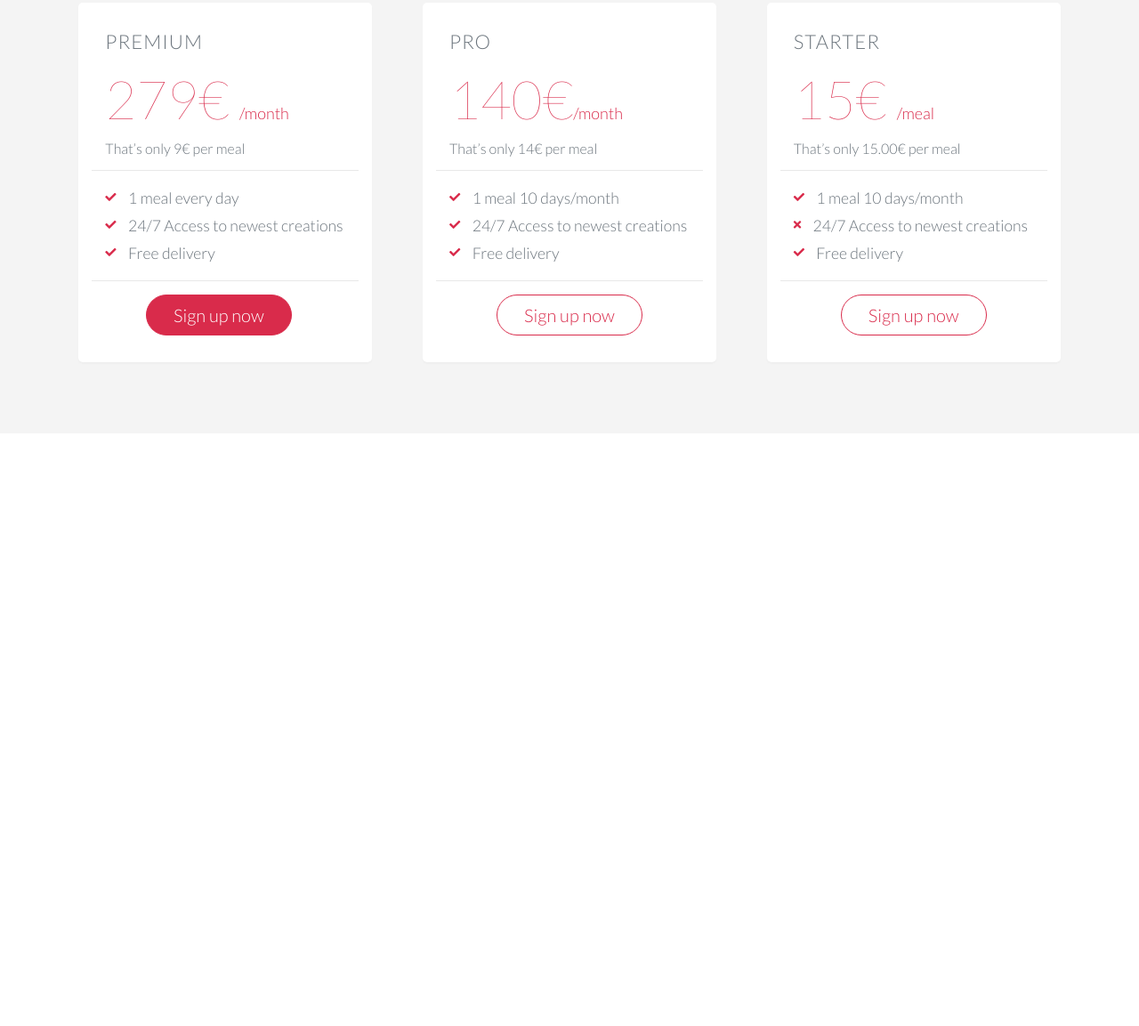
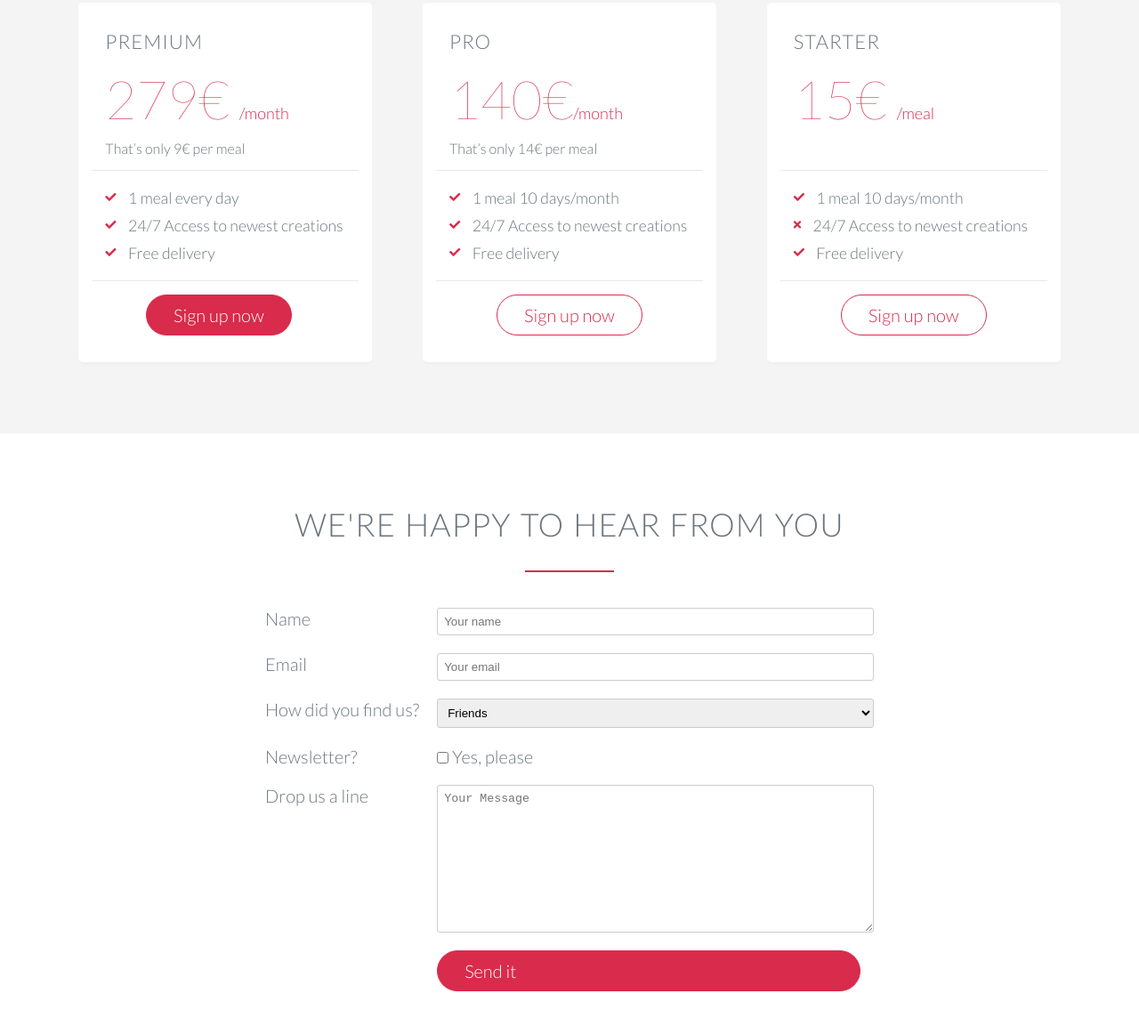
Before and after one commit to MrBeamer/shoku-landingpage, a website built with Parcel: page index.html in a window 1280 px wide. Shown: the part 3996-5149 px from the top of the page at 89% size. Before the commit the page ends 4483 px from the top, so only its background shows below. Built offline with nearby package versions, Linux system fonts and the light colour scheme.

Commit message:
added form

```diff
--- a/index.html
+++ b/index.html
@@ -428,9 +428,7 @@
                 <h3>Starter</h3>
 
                 <p class="subscription-price">15€ <span>/meal</span></p>
-                <p class="subscription-price-meal">
-                  That’s only 15.00€ per meal
-                </p>
+                <p class="subscription-price-meal">&nbsp;</p>
               </div>
               <div class="subscription-card__features">
                 <ul>
@@ -456,6 +454,59 @@
           </div>
         </div>
       </section>
+      <section class="section-form">
+        <div class="center-row">
+          <h2>We're happy to hear from you</h2>
+        </div>
+        <div class="center-row">
+          <form class="contact-form" action="">
+            <div class="center-row form-box">
+              <label for="name">Name</label>
+              <input
+                id="email"
+                name="name"
+                type="text"
+                placeholder="Your name"
+              />
+
+              <label for="email">Email</label>
+              <input
+                id="email"
+                name="email"
+                type="email"
+                placeholder="Your email"
+              />
+
+              <label for="find-us">How did you find us?</label>
+              <select name="find-us" id="">
+                <option value="">Friends</option>
+                <option value="">Search Engine</option>
+                <option value="">Advertisement</option>
+                <option value="">Other</option>
+              </select>
+
+              <label for="newsletter">Newsletter?</label>
+
+              <legend>
+                <input type="checkbox" id="newsletter" name="newsletter" /> Yes,
+                please
+              </legend>
+
+              <label for="message">Drop us a line</label>
+              <textarea
+                name="message"
+                id="mesage"
+                cols="30"
+                rows="10"
+                placeholder="Your Message"
+              ></textarea>
+
+              <a class="btn btn-full" href="">Send it</a>
+            </div>
+          </form>
+        </div>
+      </section>
+      <footer></footer>
     </div>
 
     <!-- Option 1: Bootstrap Bundle with Popper -->
@@ -466,3 +517,10 @@
         ></script> -->
   </body>
 </html>
+
+<!-- Fields to include:
+Name
+Email
+How did you find us?
+Newsletter
+Drop us a line -->
--- a/src/scss/style.scss
+++ b/src/scss/style.scss
@@ -493,3 +493,56 @@ blockquote:before {
   vertical-align: middle;
   margin-top: -5px;
 }
+
+// -----------------------------------------------
+// SECTION CONTACT 6
+// -----------------------------------------------
+
+// .form-box {
+//   display: flex;
+//   flex-direction: column;
+// }
+
+input[type="text"],
+input[type="email"],
+select,
+textarea {
+  // width: 100%;
+  padding: 7px;
+  border-radius: 3px;
+  border: 1px solid #ccc;
+}
+
+.form-box {
+  width: 60%;
+  display: grid;
+  grid-template-columns: auto 1fr;
+  grid-template-rows: auto auto auto 1fr;
+  grid-column-gap: 20px;
+  grid-row-gap: 20px;
+}
+
+.form-box .btn {
+  grid-column: 2;
+}
+
+label {
+  grid-column: 1;
+}
+
+input {
+  grid-column: 2;
+}
+
+.form-section label {
+  margin-right: 20px;
+}
+
+// -----------------------------------------------
+// SECTION FOOTER 7
+// -----------------------------------------------
+
+footer {
+  background-color: #f4f4f4;
+  height: 100px;
+}
```
